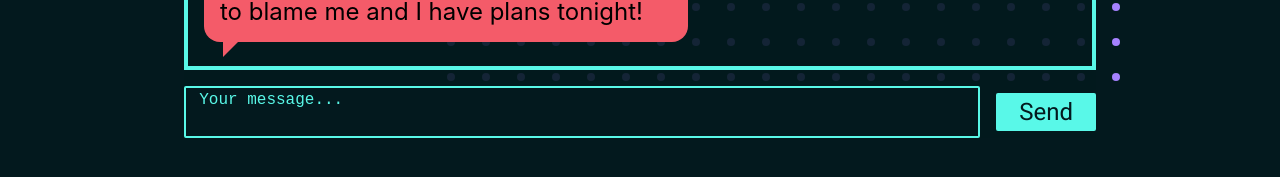
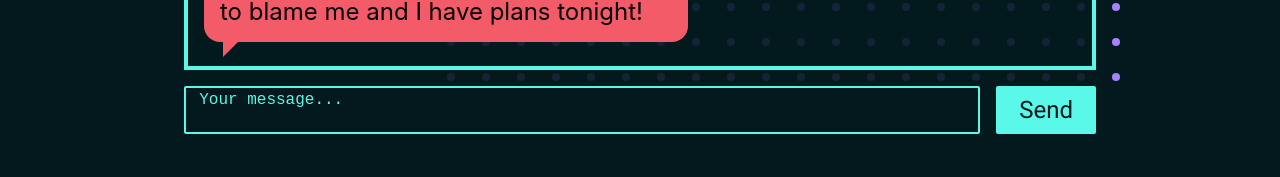
Before and after one commit to jamesncox/secrets, a React (Create React App) app: page / in a window 1280 px wide. Both pictures are taken after typing "Sample" into the empty fields and a click on the button "Create". Shown: the part 635-812 px from the top of the page. Built offline with nearby package versions, Linux system fonts and the light colour scheme; a web font is replaced by a local one.

Commit message:
Create message wrapper for send button and align-items: start

```diff
--- a/src/components/ChatPortal.js
+++ b/src/components/ChatPortal.js
@@ -45,7 +45,7 @@ export default function ChatPortal() {
       </div>
 
       <form name="basic" className="message-form">
-        <div className="input-wrapper">
+        <div className="message-wrapper">
           <textarea
             placeholder="Your message..."
             className="id-input"
--- a/src/stylesheets/App.css
+++ b/src/stylesheets/App.css
@@ -206,10 +206,15 @@ input::placeholder {
   margin-bottom: 5rem;
 }
 
+.message-wrapper {
+  display: flex;
+  align-items: start;
+}
+
 textarea {
   padding: 0.2rem;
   resize: none;
-  min-height: 2.25rem;
+  min-height: 2rem;
   max-height: 6rem;
 }
 
@@ -226,6 +231,7 @@ textarea::placeholder {
   border-radius: 2px;
   padding: 5px 12px;
   width: 7rem;
+  height: 3rem;
   border: none;
   cursor: pointer;
   margin-left: 1rem;
@@ -236,7 +242,6 @@ textarea::placeholder {
 }
 
 /* message bubble styles */
-
 .receive-bubble {
   border-radius: 1rem;
   background-color: #f45b69;
```
